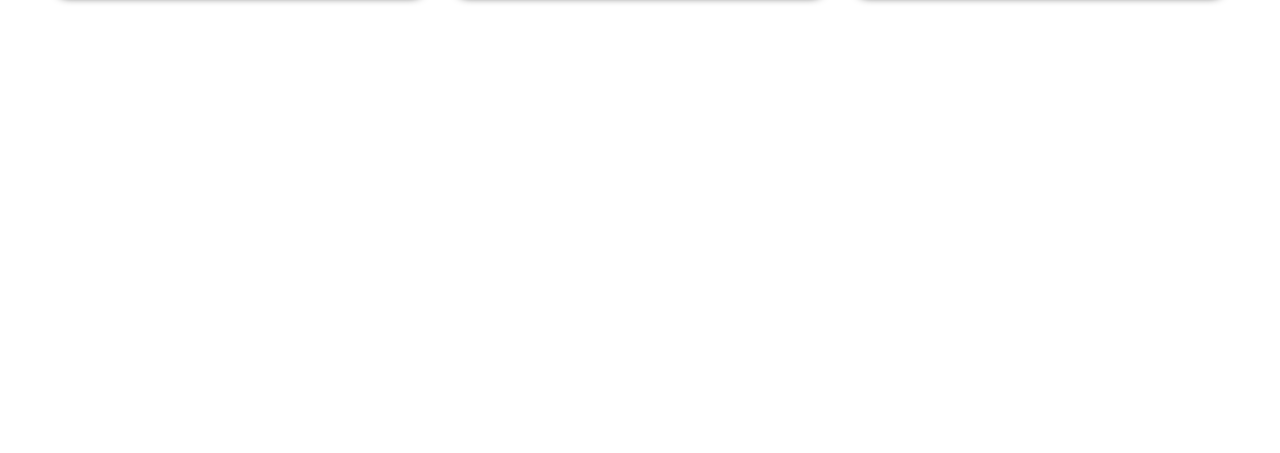
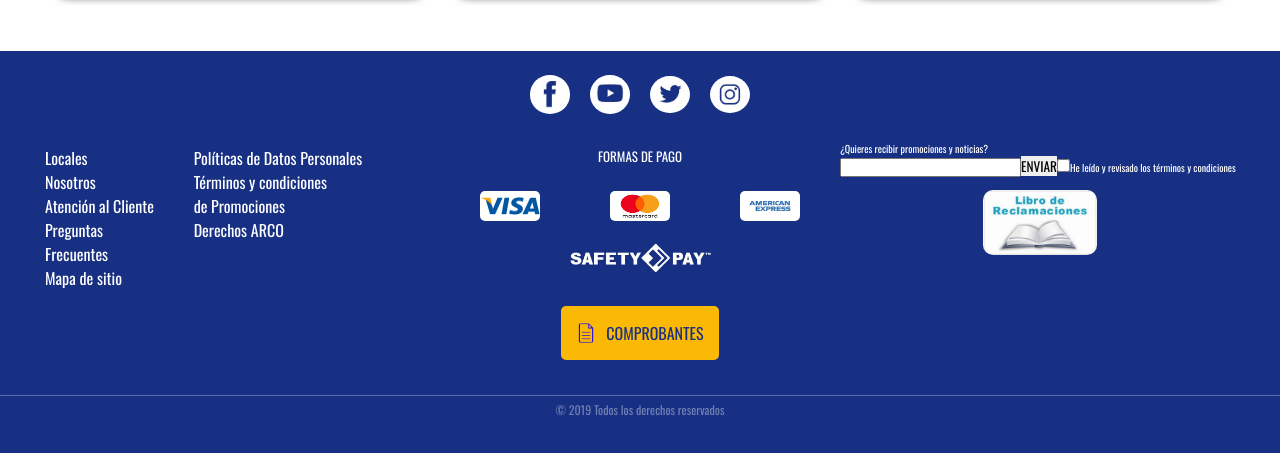
Before and after one commit to Andreidlpy/proyecto-bembos, a React (Vite) app: page / in a window 1280 px wide. Shown: the part 1599-2052 px from the top of the page. Before the commit the page ends 1650 px from the top, so only its background shows below. Built offline with nearby package versions, Linux system fonts and the light colour scheme.

Commit message:
footer mobile

```diff
--- a/src/App.jsx
+++ b/src/App.jsx
@@ -1,3 +1,4 @@
+import { Footer } from './components/Footer/Footer';
 import { Header } from './components/Header/Header'
 import { Home } from './views/Home/Home';
 
@@ -7,6 +8,7 @@ export const App = () => {
     <>
       <Header />
       <Home />
+      <Footer/>
     </>
   )
 }
--- /dev/null
+++ b/src/components/Footer/Footer.css
@@ -0,0 +1,178 @@
+footer {
+    background-color: var(--color-base);
+    color: white;
+}
+
+.footer_social_icons {
+    display: flex;
+    align-items: center;
+    justify-content: center;
+    gap: 20px;
+    height: 90px;
+}
+
+.footer_social_icons a img {
+    border-radius: 50%;
+    width: 40px;
+}
+
+.footer_body_maps,
+.footer_body_terms,
+.footer_pay_methods,
+.footer_derechos_reservados {
+    border-top: solid 1px rgba(255, 255, 255, 0.288);
+    font-size: 20px;
+    padding: 5px;
+}
+
+.footer_body_maps p,
+.footer_body_terms p{
+    text-align: center;
+}
+
+.footer_body_maps_list,
+.footer_body_terms_list {
+    display: flex;
+    flex-direction: column;
+    justify-content: center;
+    align-items: center;
+}
+
+.footer_body_maps_list a,
+.footer_body_terms_list a {
+    color: white;
+    text-decoration: none;
+    padding: 10px;
+}
+
+.footer_pay_methods_text {
+    font-size: 13px;
+    padding-top: 50px;
+    padding-bottom: 25px;
+    text-align: center;
+}
+
+.footer_pay_methods_cards {
+    display: flex;
+    align-items: center;
+    justify-content: space-around;
+}
+
+.footer_pay_methods_cards img {
+    border-radius: 5px;
+    height: 30px;
+    width: 60px;
+}
+
+.footer_img_safety {
+    display: flex;
+    justify-content: center;
+    align-items: center;
+    padding-top: 20px;
+}
+
+.footer_img_safety img {
+    height: 35px;
+}
+
+.footer_pay_methods_button_container {
+    display: flex;
+    align-items: center;
+    justify-content: center;
+    padding: 30px 45px;
+}
+
+.footer_pay_methods_button {
+    background-color: var(--color-secundario);
+    border-radius: 5px;
+    font-size: 16px;
+    padding: 15px;
+    color: var(--color-base);
+    display: flex;
+    align-items: center;
+    justify-content: center;
+
+}
+
+.footer_pay_methods_button img {
+    height: 20px;
+    margin-right: 10px;
+}
+
+.footer_img_libro_reclamaciones {
+    height: 90px;
+    display: flex;
+    align-items: center;
+    justify-content: center;
+}
+
+.footer_img_libro_reclamaciones img {
+    height: 65px;
+    border-radius: 10px;
+}
+
+@media (min-width: 1024px) {
+
+    .footer_body_maps p {
+        display: none;
+        border: none;
+    }
+
+    .footer_body_maps {
+        border: none;
+    }
+
+    .footer_body_terms p {
+        display: none;
+    }
+
+    .footer_body_terms {
+        border: none;
+    }
+
+    .footer_pay_methods{
+        border: none;
+    }
+
+    .footer_pay_methods_text{
+        padding: 0 0 25px 0;
+    }
+
+    .footer_body_container {
+        display: grid;
+        grid-template-columns: repeat(3, 1fr);
+    }
+
+    .footer_body {
+        display: flex;
+        justify-content: space-between;
+    }
+
+    .footer_body_maps_list,
+    .footer_body_terms_list {
+        align-items: flex-start;
+        padding-right: 15px;
+    }
+
+    .footer_body_maps_list a,
+    .footer_body_terms_list a {
+        padding: 0px;
+        font-size: 16px;
+        text-wrap: balance;
+    }
+
+
+}
+
+/*FOOTER_BODY MAPS Y TERMS*/
+
+.footer_derechos_reservados {
+    padding-top: 5px;
+    padding-bottom: 60px;
+    color: rgba(255, 255, 255, 0.39);
+}
+
+.footer_derechos_reservados p {
+    font-size: 12px;
+    text-align: center;
+}
--- /dev/null
+++ b/src/components/Footer/Footer.jsx
@@ -0,0 +1,78 @@
+import React from 'react'
+import './Footer.css';
+
+export const Footer = () => {
+    return (
+        <footer>
+            <div className='footer_social_icons container'>
+                <a target='_blank' href="https://www.facebook.com/bembos/"><img src="./src/assets/face.jpeg" alt="" /></a>
+                <a target='_blank' href="https://www.youtube.com/user/BembosCanal"><img src="./src/assets/yutube.jpeg" alt="" /></a>
+                <a target='_blank' href="https://twitter.com/BembosOficial"><img src="./src/assets/icon-twiter.jpeg" alt="" /></a>
+                <a target='_blank' href="https://www.instagram.com/bembosoficial/?hl=es-la"><img src="./src/assets/icon-instagram.jpeg" alt="" /></a>
+            </div>
+
+            <div className='footer_body_container container'>
+                <div className="footer_body">
+                    <div className='footer_body_maps'>
+                        <p>MAPA DEL SITIO</p>
+                        <div className='footer_body_maps_list'>
+                            <a href="">Locales</a>
+                            <a href="">Nosotros</a>
+                            <a href="">Atención al Cliente</a>
+                            <a href="">Preguntas Frecuentes</a>
+                            <a href="">Mapa de sitio</a>
+                        </div>
+                    </div>
+
+                    <div className="footer_body_terms">
+                        <p>TÉRMINOS Y CONDICIONES</p>
+                        <div className="footer_body_terms_list">
+                            <a href="">Políticas de Datos Personales</a>
+                            <a href="">Términos y condiciones de Promociones</a>
+                            <a href="">Derechos ARCO</a>
+                        </div>
+                    </div>
+                </div>
+
+                <div className='footer_pay_methods'>
+                    <p className='footer_pay_methods_text'>FORMAS DE PAGO</p>
+                    <div className='footer_pay_methods_cards'>
+                        <img src="./src/assets/visa.jpg" alt="" />
+                        <img src="./src/assets/mastercard.png" alt="" />
+                        <img src="./src/assets/american-express.jpg" alt="" />
+                    </div>
+                    <div className='footer_img_safety'>
+                        <img src="./src/assets/icon-safety.jpeg" alt="" />
+                    </div>
+                    <div className='footer_pay_methods_button_container'>
+                        <button className='footer_pay_methods_button'>
+                            <img src="./src/assets/icon-document.png" alt="" />
+                            <p>COMPROBANTES</p>
+                        </button>
+                    </div>
+                </div>
+
+                <div className='footer_contacto_libro_container'>
+                    <div className="footer_contacto">
+                        <p>¿Quieres recibir promociones y noticias?</p>
+
+                        <input type="text" />
+                        <button>ENVIAR</button>
+                        <input type="checkbox" />
+                        <label htmlFor="">He leído y revisado los términos y condiciones</label>
+                    </div>
+
+                    <div className='footer_img_libro_reclamaciones'>
+                        <img src="./src/assets/lirbro.jpeg" alt="" />
+                    </div>
+                </div>
+
+            </div>
+
+
+            <div className="footer_derechos_reservados">
+                <p>© 2019 Todos los derechos reservados</p>
+            </div>
+        </footer>
+    )
+}
--- a/src/components/Header/Header.css
+++ b/src/components/Header/Header.css
@@ -62,7 +62,7 @@ header {
 }
 
 .header_banner_sub_delivery span {
-    color: #FBB905;
+    color: var(--color-secundario);
 }
 
 .header_banner_sub_login {
@@ -106,7 +106,7 @@ header {
     justify-content: space-between;
     gap: 20px;
     list-style: none;
-    color: #173083;
+    color: var(--color-base);
     align-items: center;
 }
 
@@ -118,7 +118,7 @@ header {
 }
 
 .header_navbar_nav_ul_item a:hover {
-    border-bottom: 3px solid #E10B19;
+    border-bottom: 3px solid var(--color-rojo-primario);
 }
 
 .header_navbar_actions_button {
@@ -130,7 +130,7 @@ header {
     justify-content: center;
     position: relative;
     height: 100%;
-    background-color: #FBB905;
+    background-color: var(--color-secundario);
     border-radius: 25px;
     padding: 7px 20px;
     width: 100%;
@@ -156,7 +156,7 @@ header {
 }
 
 .header_navbar_text strong{
-    color: #E10B19;
+    color: var(--color-rojo-primario);
     text-transform: uppercase;
 }
 
@@ -174,7 +174,7 @@ header {
     position: relative;
     height: 100%;
     border: none;
-    background-color: #FBB905;
+    background-color: var(--color-secundario);
     border-radius: 25px;
     outline: 0;
     padding: 0 20px;
--- a/src/index.css
+++ b/src/index.css
@@ -1,33 +1,41 @@
 @import url('https://fonts.googleapis.com/css2?family=Oswald:wght@400;600&display=swap');
 
-*, *::after, *::before{
+*,
+*::after,
+*::before {
     padding: 0;
     margin: 0;
     box-sizing: border-box;
 }
-:root{
+
+:root {
     --color-primario: #011689;
+    --color-base: #173083;
+    --color-secundario: #FBB905;
+    --color-rojo-primario: E10B19;
 }
-html{
+
+html {
     font-size: 62.5%;
 }
 
-body{
+body {
     font-family: 'Oswald', sans-serif;
 }
 
-img{
+img {
     max-width: 100%;
     height: auto;
 }
-.container{
+
+.container {
     margin: 0 auto;
     width: 1200px;
     max-width: 98%;
 }
 
-button{
+button {
     cursor: pointer;
     border: none;
-    font-family:'Oswald', sans-serif;
+    font-family: 'Oswald', sans-serif;
 }
```
